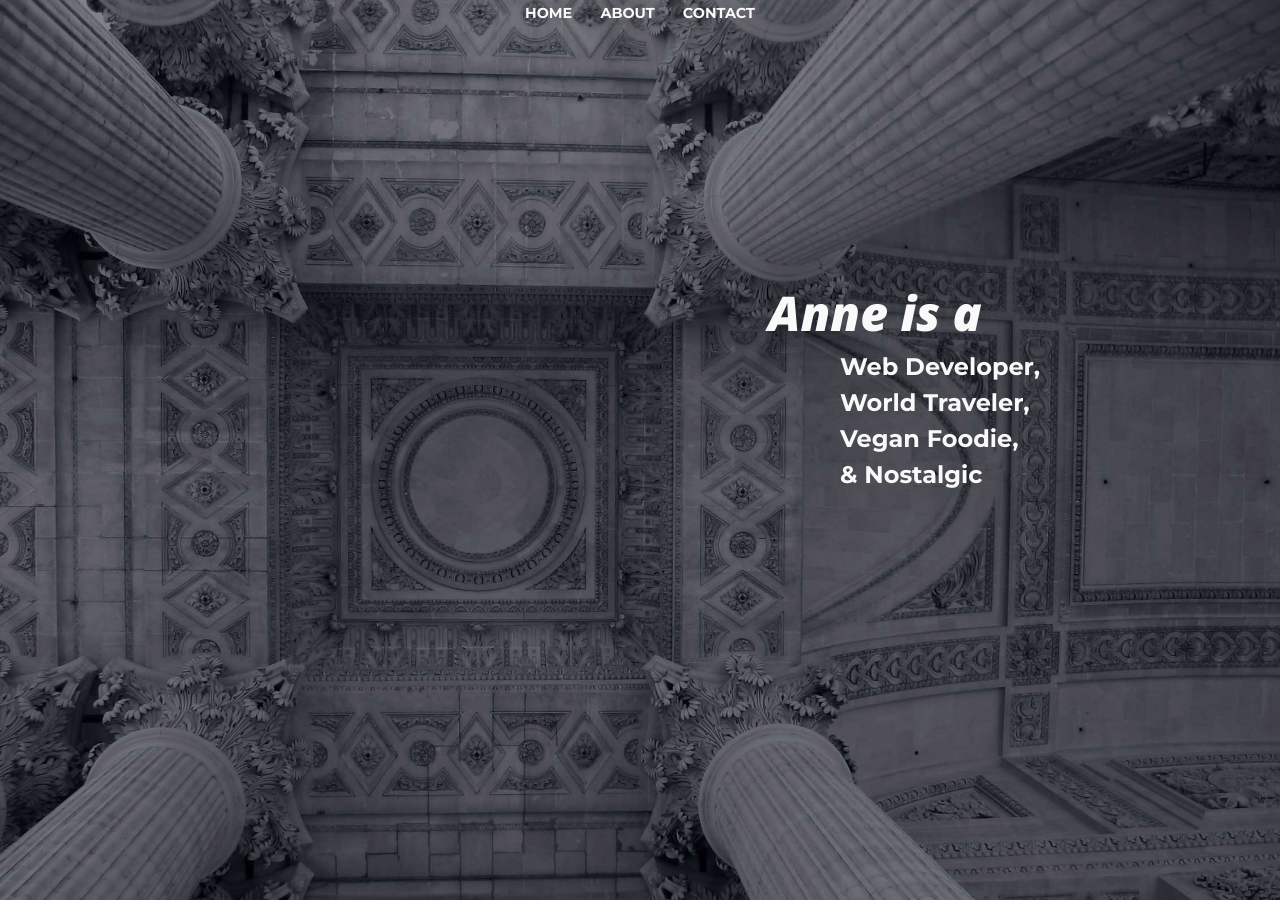
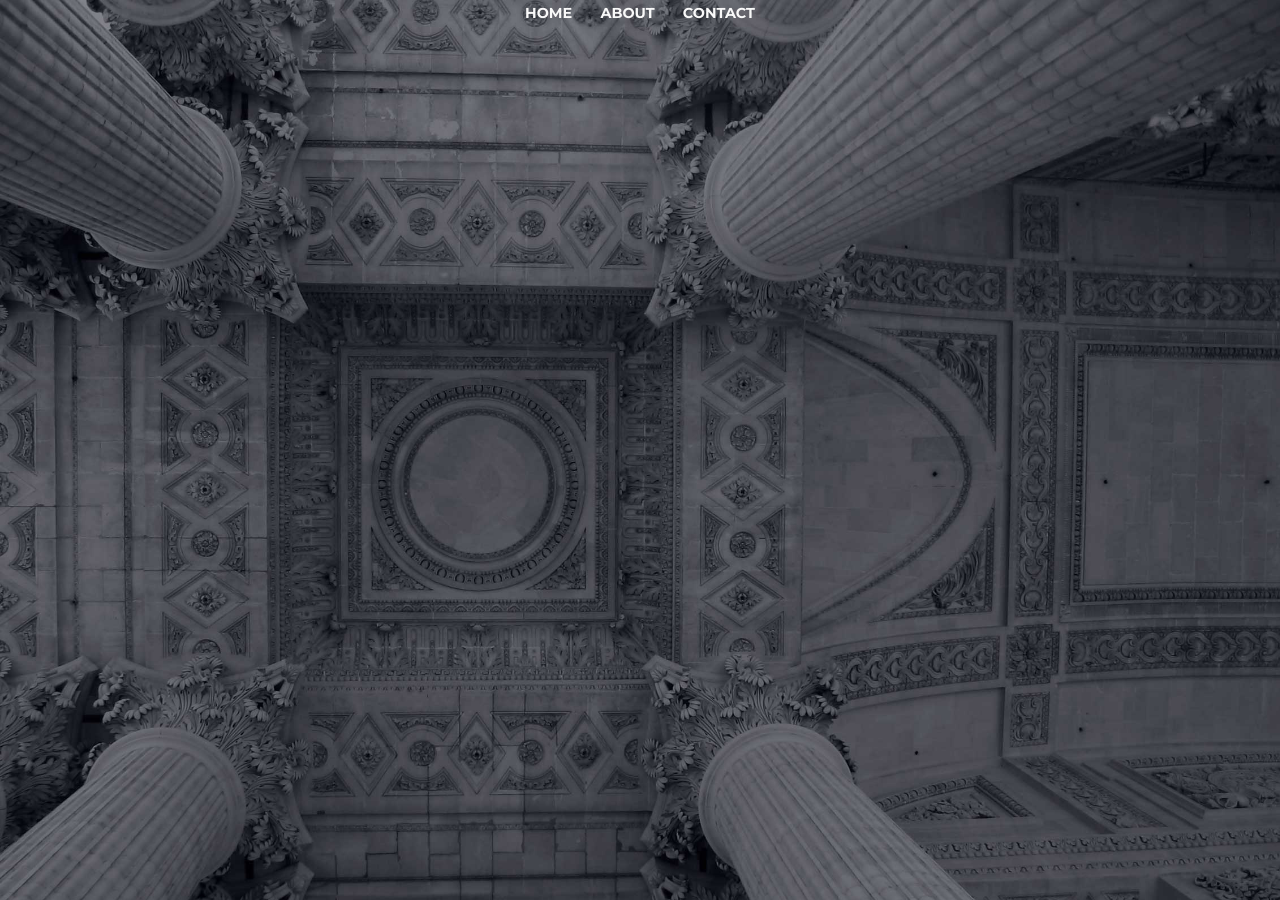
Before and after one commit to akainic/akainic.github.io, a Jekyll site: the page built from index.html, in a window 1280 px wide. Built offline with Jekyll 4.4.1, drawn with Linux system fonts in a browser that asks for light colours; nearby versions of some CDN libraries.

Commit message:
Remove about page

```diff
--- a/index.html
+++ b/index.html
@@ -3,29 +3,6 @@ layout: default
 ---
 
 <div class="section section-landing">
-
-  <div class="headlines">
-    <h1 class="landing-title">
-      Anne is a
-      <span>
-        Web Developer,
-        <br>
-        World Traveler,
-        <br>
-        Vegan Foodie,
-        <br>
-        &amp; Nostalgic
-      </span>
-    </h1>
-  </div>
-
-</div>
-
-<div class="section section-about">
-
-  <div class="wrapper">
-    <img src="/images/interest_graph_black.png" alt="A Graph of Anne's Interests">
-  </div>
 
 </div>
 
```
